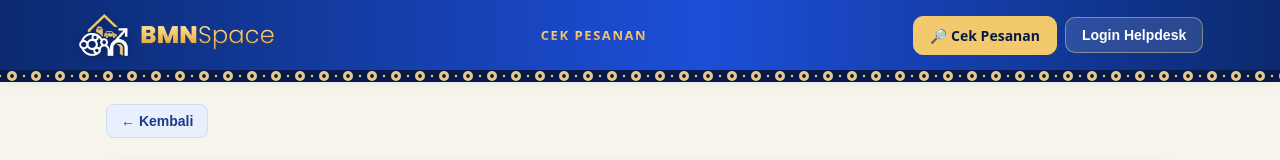
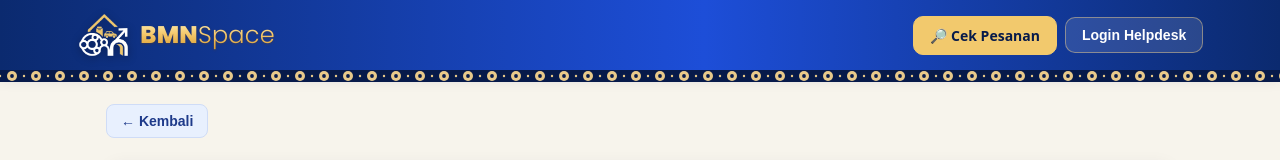
Before and after one commit to AbyanAruFarrel/bmnspace, a React (Vite) app in the folder Bookingku-baru/: page /cek in a window 1280 px wide. Shown: the top 160 px of the page. Built offline with nearby package versions, Linux system fonts and the light colour scheme; no server answers; a web font is replaced by a local one.

Commit message:
Update CekPesananPage.jsx

```diff
--- a/Bookingku-baru/src/Pages/Katalog/CekPesananPage.jsx
+++ b/Bookingku-baru/src/Pages/Katalog/CekPesananPage.jsx
@@ -45,7 +45,7 @@ export default function CekPesananPage() {
   };
 
   return (
-    <MainLayout title="Cek Pesanan">
+    <MainLayout>
       <main className="container">
         <Card>
           <form onSubmit={search}>
```
